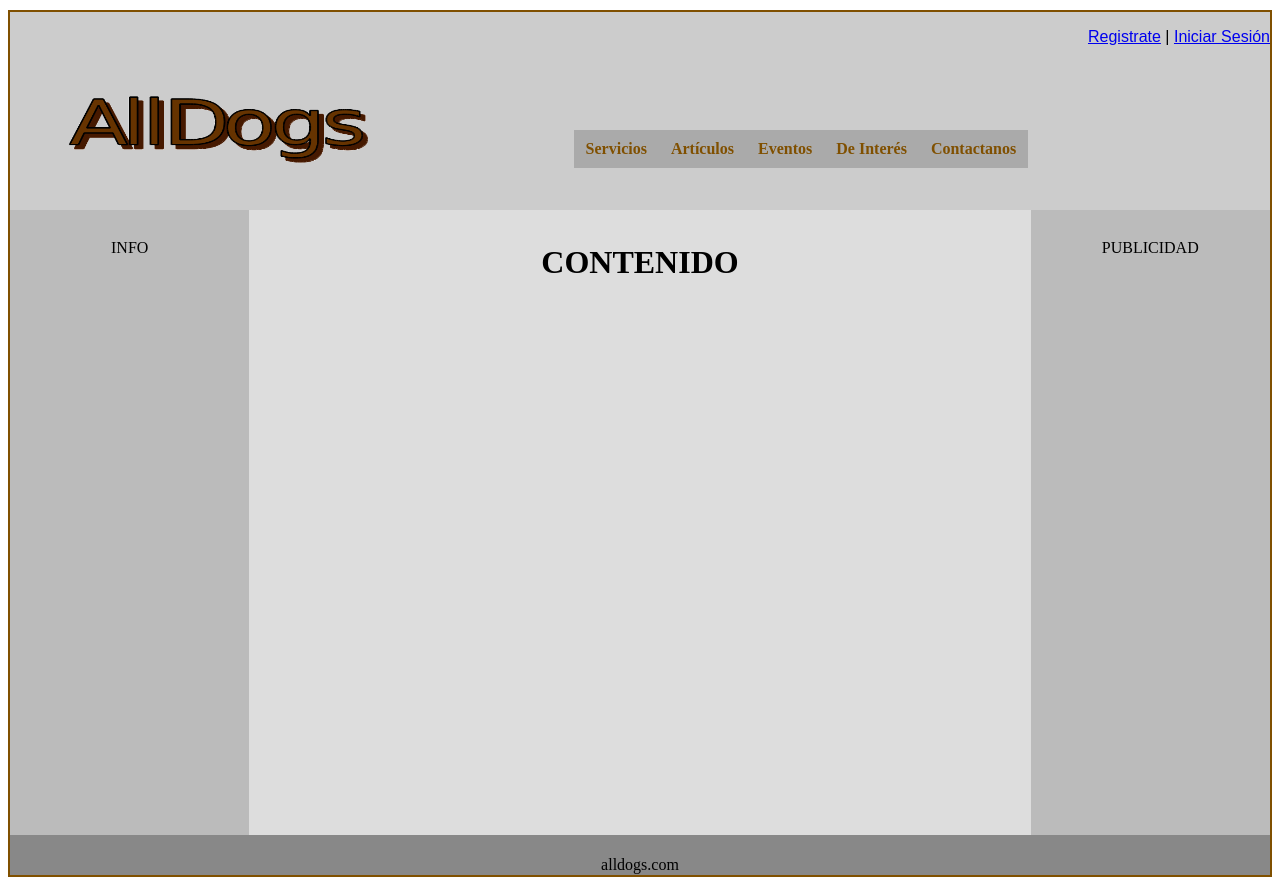
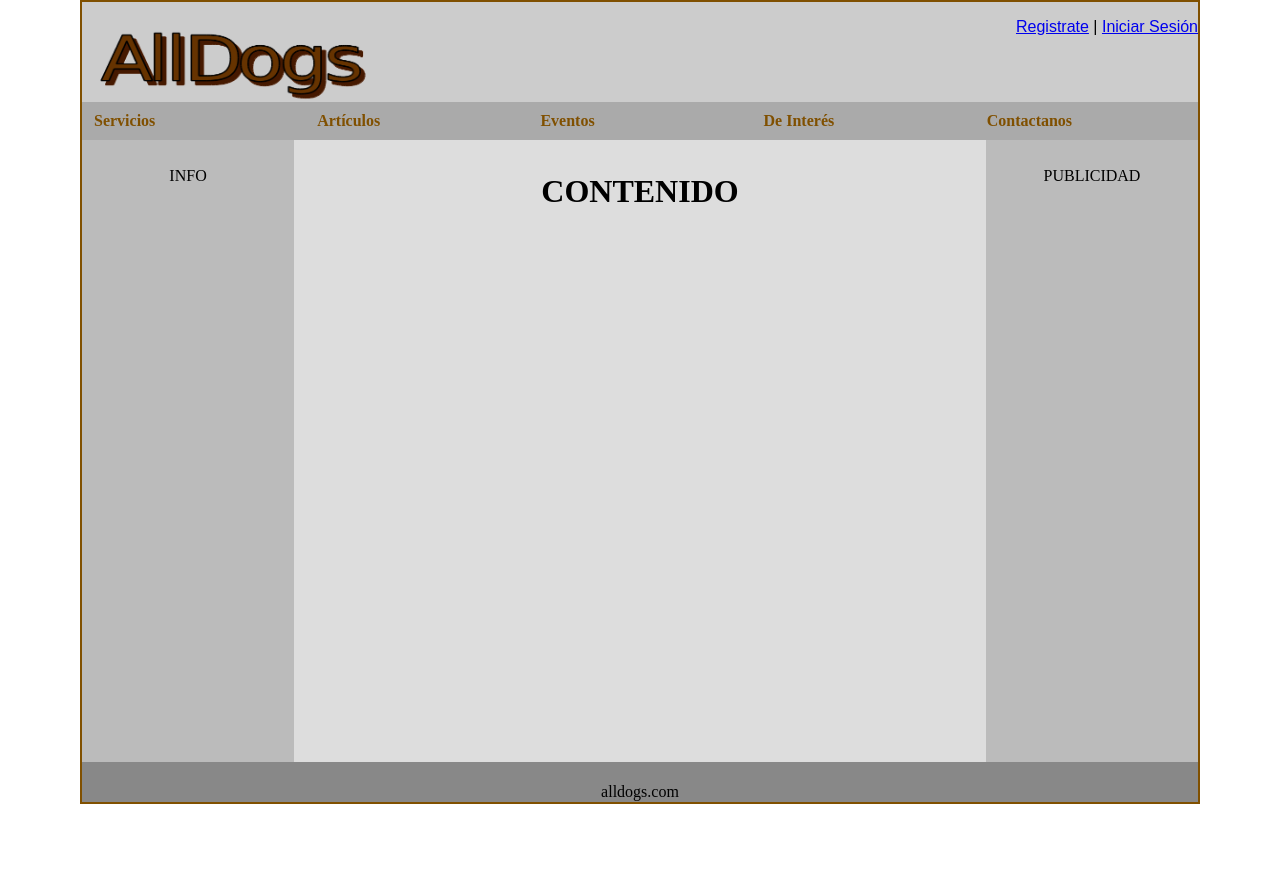
Before and after one commit to guilhermebussidias/AW, a plain HTML site: page index.html in a window 1280 px wide. After the commit the page ends 804 px from the top, so only its background shows below. Drawn offline with Linux system fonts and the light colour scheme.

Commit message:
Versión laboratorio martes

```diff
--- a/estilo.css
+++ b/estilo.css
@@ -1,10 +1,9 @@
 body {
   background-color: #FFFFFF;
+  margin:0 80px;
 }
 #contenedor {
   background-color: #CCCCCC;
-  margin: auto;
-  margin-top: 10px;
   border-color: #805000;
   border-style: solid;
   border-width: 2px;
@@ -14,24 +13,20 @@ body {
   background-color: #CCCCCC;
   text-align: right;
   font-family: Arial;
+  float: right;
 }
-#cabecera{
-  clear: both;
-}
+
 #logo {
   width: 30%;
-  padding: 3%;
   height: 100px;
   background-color: #CCCCCC;
   float: left;
   margin: auto;
 }
 #botones {
-  width: 50%;
-  padding: 70px;
-  height: 10px;
+clear: both;
+  height: 42px;
   background-color: #CCCCCC;
-  float: left;
 }
 .logo_img {
   float: left;
@@ -40,10 +35,6 @@ body {
   width: 90%;
   height: 100%;
   align-content: center;
-}
-#menu{
-  margin: auto;
-  font-family: Arial, Helvetica, sans-serif;
 }
 .sidebars {
   float: left;
@@ -69,13 +60,19 @@ body {
   text-align: center;
 }
 ul{
-  list-style: none;
+ list-style:none;
+ padding-left:0px;
 }
 .navegacion{
-  width: 100%;
+clear:both;
+
 }
 .navegacion > li {
-        float:left;
+    float: left;
+	width: 20%;
+	margin-left: 0px;
+    display:block;
+
 }
 
 .navegacion li a {
--- a/index.html
+++ b/index.html
@@ -6,16 +6,15 @@
 </head>
 <body>
 <div id="contenedor">
+	<div id="logo">
+			<a href="index.html">
+				<img src="img/logo2.png" alt="AllDogs tu web de servicios caninos" title="AllDogs tu web de servicios caninos" class="logo_img"></img>
+			</a>
+
+		</div>
 	<div id="login">
 		<p><a href="http://infolibre.es"> Registrate</a> | <a href="http://eldiario.es">Iniciar Sesión </a></p>
 	</div>
-	<div id="cabecera">
-		<dir id="logo">
-			<a href="index.html">
-				<img src="img/logo2.png" alt="AllDogs tu web de servicios caninos" title="AllDogs tu web de servicios caninos" class="logo_img"></img>
-			</a>
-		</dir>
-		<dir id="botones">
 		<ul class="navegacion">
 			<li><a href="servicios.html">Servicios</a>
 				<ul>
@@ -28,8 +27,6 @@
 			<li><a href="deinteres.html">De Interés</a></li>
 			<li><a href="contacto.html">Contactanos</a></li>
 		</ul>
-		</dir>
-	</div>
 	<div id="sidebar-left" class="sidebars">
 		<p>INFO</p>
 	</div>
```
Also changed, not shown: img/logo.png (deleted). Lines whose indentation alone changed are shown as unchanged.
